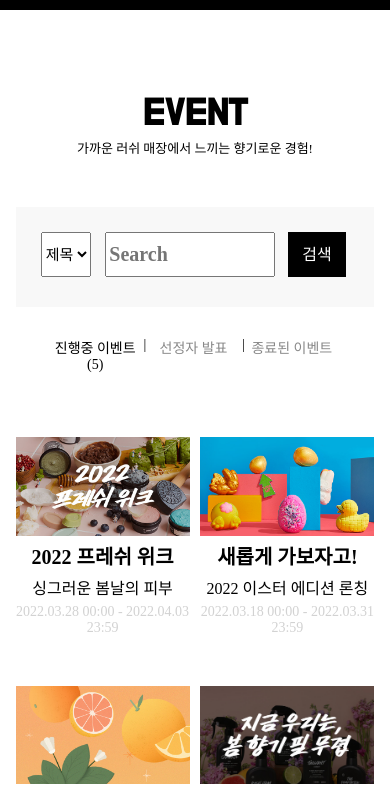
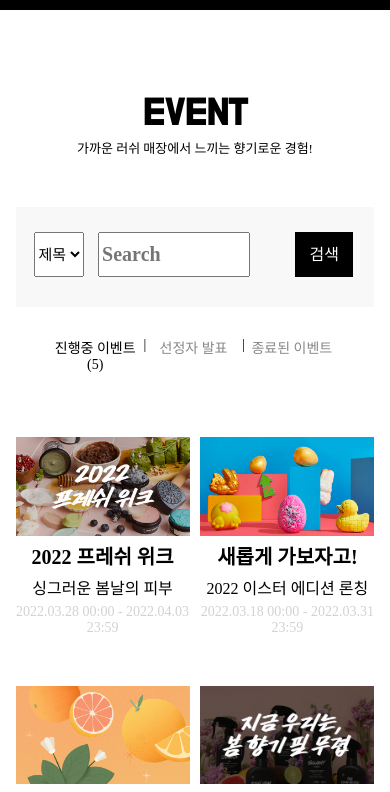
Before and after one commit to ggamE2/lush_sub5, a plain HTML site: page index.html in a window 390 px wide. Shown: the part 40-832 px from the top of the page. Drawn offline with Linux system fonts and the light colour scheme; a web font is replaced by a local one.

Commit message:
Update media.css

```diff
--- a/maincss/media.css
+++ b/maincss/media.css
@@ -9,13 +9,13 @@
 
 
 /*cont1*/
-.contents .cont1{width: 92%; position: relative; margin: 50px auto 0;} .contents .cont1 .search_01{position: absolute; left:7%; width: 12%; height:45px; margin: 25px auto; }
+.contents .cont1{width: 92%; position: relative; margin: 50px auto 0;} .contents .cont1 .search_01{position: absolute; left:5%; width: 11%; height:45px; margin: 25px auto; }
 .contents .cont1 .search_01 select{height: 45px;font:normal 15px "Malgun Gothic";}
 
-.contents .cont1 .search_02{position: absolute; left:25%; height: 39px; margin:25px auto; width: 45%; }
+.contents .cont1 .search_02{position: absolute; left:23%; height: 39px; margin:25px auto; width: 40%; }
 .contents .cont1 .search_02 input{width: 100%;height: 39px; line-height: 40px;font:bold 20px "Malgun Gothic";}
 
-.contents .cont1 .search_03{position: absolute; display: block; left:76%; width: 16%; height: 45px; background: #000; margin: 25px auto; color:#fff; font:normal 16px "Malgun Gothic"; }
+.contents .cont1 .search_03{position: absolute; display: block; left:78%; width: 16%; height: 45px; background: #000; margin: 25px auto; color:#fff; font:normal 16px "Malgun Gothic"; }
 .contents .cont1 .search_03 a{display: block; height: 45px; box-sizing: border-box; text-align: center; line-height: 45px; margin: 0 auto; color: #fff; }
 
 
```
